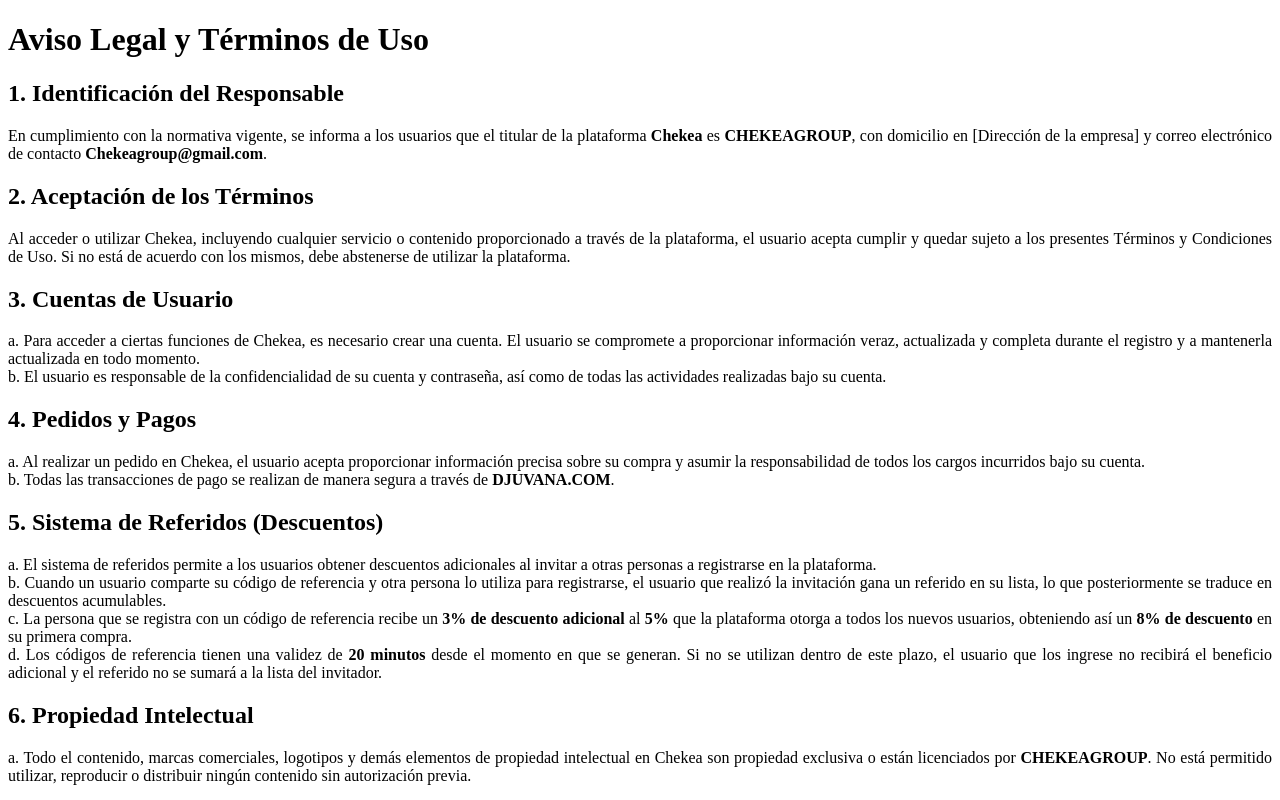
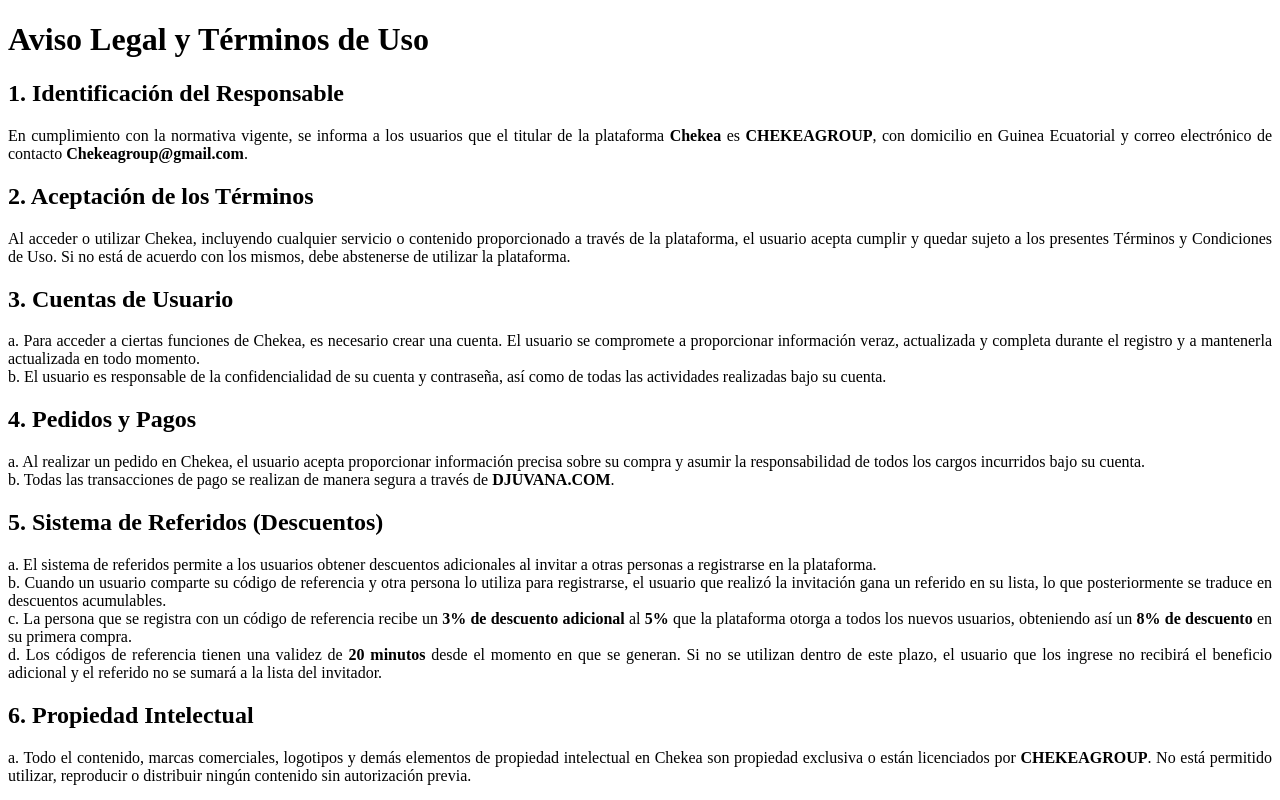
Before and after one commit to Chekea/eiby.github.io, a plain HTML site: page index.html in a window 1280 px wide. Shown: the top 800 px of the page. Drawn offline with Linux system fonts and the light colour scheme.

Commit message:
Update index.html
domiciliado

```diff
--- a/index.html
+++ b/index.html
@@ -14,7 +14,7 @@
 
 <h2>1. Identificación del Responsable</h2>
 <p>
-    En cumplimiento con la normativa vigente, se informa a los usuarios que el titular de la plataforma <strong>Chekea</strong> es <strong>CHEKEAGROUP</strong>, con domicilio en [Dirección de la empresa] y correo electrónico de contacto <strong>Chekeagroup@gmail.com</strong>.
+    En cumplimiento con la normativa vigente, se informa a los usuarios que el titular de la plataforma <strong>Chekea</strong> es <strong>CHEKEAGROUP</strong>, con domicilio en Guinea Ecuatorial y correo electrónico de contacto <strong>Chekeagroup@gmail.com</strong>.
 </p>
 
 <h2>2. Aceptación de los Términos</h2>
```
